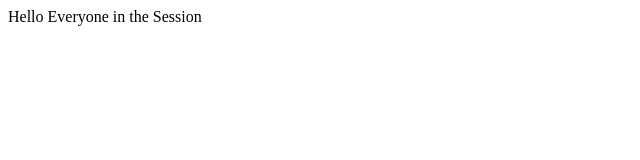
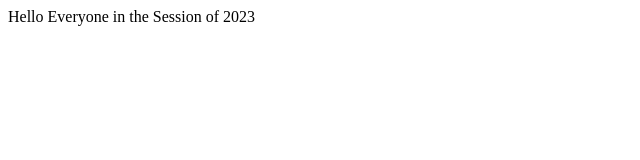
Before and after one commit to pratiksrivastava01/GitHub_Session, a plain HTML site: page index.html in a window 1280 px wide. Shown: the full height of the page, 0-640 px from the left. Drawn offline with Linux system fonts and the light colour scheme.

Commit message:
Third  Change

```diff
--- a/index.html
+++ b/index.html
@@ -8,7 +8,7 @@
 </head>
 
 <body>
-    Hello Everyone in the Session
+    Hello Everyone in the Session of 2023
 </body>
 
 </html>
```
